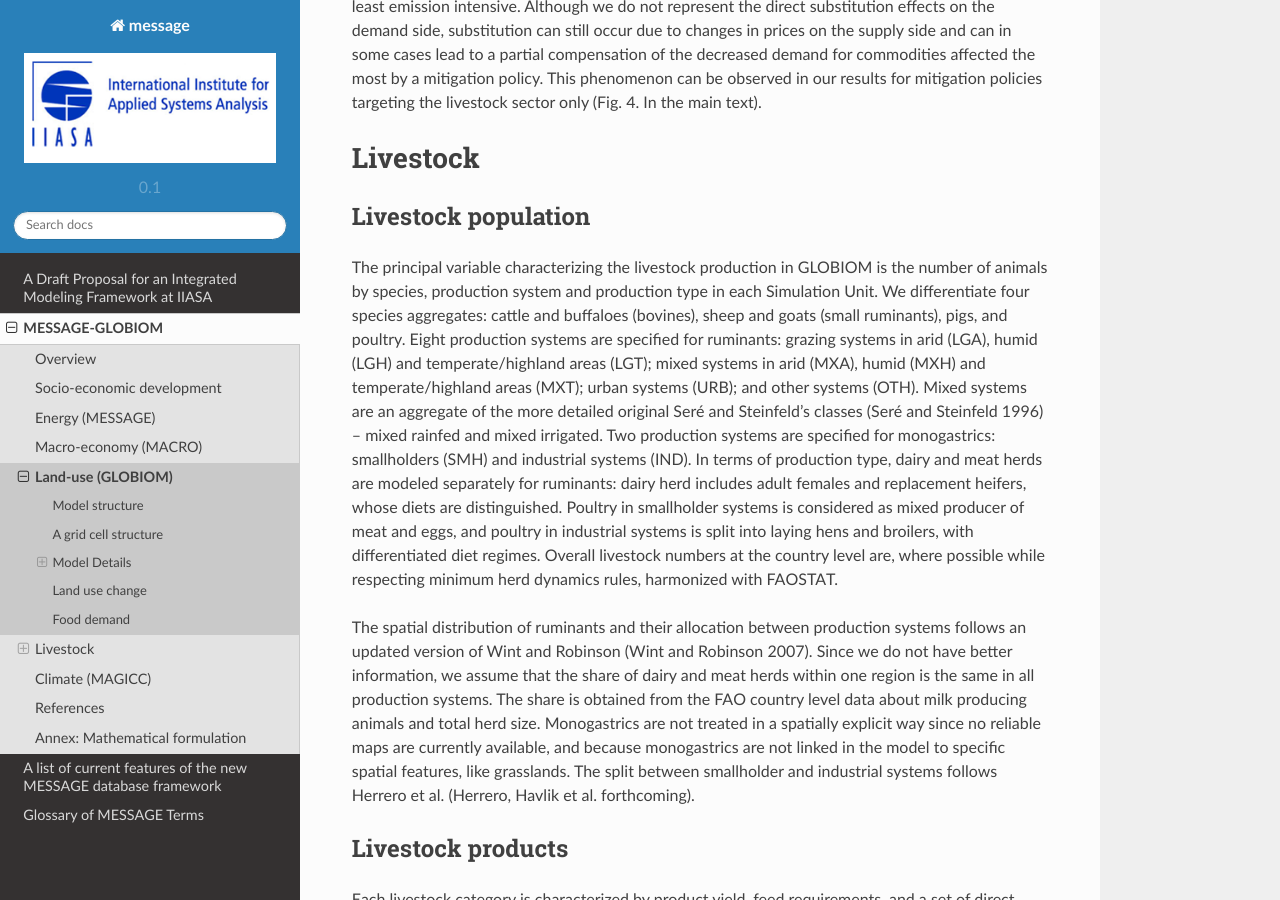
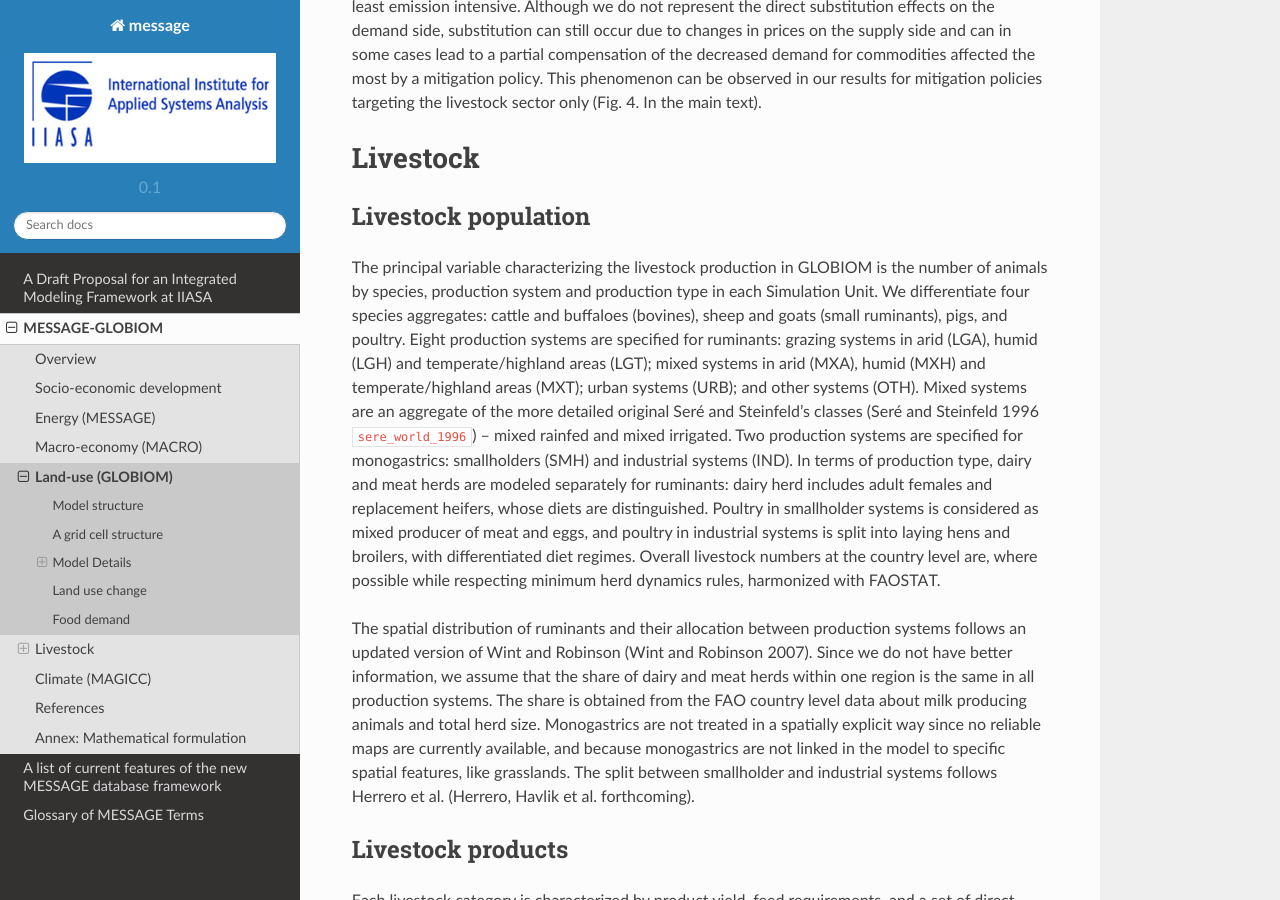
Before and after one commit to iiasa/message_doc, a Sphinx documentation site: the page built from source/message_globiom/land_use/index.rst, in a window 1280 px wide and 900 px high, scrolled down 3192 px. Built offline with Sphinx 7.4.7 and the Read the Docs theme 2.0.0, drawn with Linux system fonts in a browser that asks for light colours; pages that are not in the unit, such as notebooks, are missing from menus; cross-references to code outside the pages are shown as plain code.

Commit message:
citation

```diff
--- a/source/message_globiom/land_use/index.rst
+++ b/source/message_globiom/land_use/index.rst
@@ -45,7 +45,7 @@
 
 Livestock population
 ----
-The principal variable characterizing the livestock production in GLOBIOM is the number of animals by species, production system and production type in each Simulation Unit. We differentiate four species aggregates: cattle and buffaloes (bovines), sheep and goats (small ruminants), pigs, and poultry. Eight production systems are specified for ruminants: grazing systems in arid (LGA), humid (LGH) and temperate/highland areas (LGT); mixed systems in arid (MXA), humid (MXH) and temperate/highland areas (MXT); urban systems (URB); and other systems (OTH). Mixed systems are an aggregate of the more detailed original Seré and Steinfeld’s classes (Seré and Steinfeld 1996) – mixed rainfed and mixed irrigated. Two production systems are specified for monogastrics: smallholders (SMH) and industrial systems (IND). In terms of production type, dairy and meat herds are modeled separately for ruminants: dairy herd includes adult females and replacement heifers, whose diets are distinguished. Poultry in smallholder systems is considered as mixed producer of meat and eggs, and poultry in industrial systems is split into laying hens and broilers, with differentiated diet regimes. Overall livestock numbers at the country level are, where possible while respecting minimum herd dynamics rules, harmonized with FAOSTAT.
+The principal variable characterizing the livestock production in GLOBIOM is the number of animals by species, production system and production type in each Simulation Unit. We differentiate four species aggregates: cattle and buffaloes (bovines), sheep and goats (small ruminants), pigs, and poultry. Eight production systems are specified for ruminants: grazing systems in arid (LGA), humid (LGH) and temperate/highland areas (LGT); mixed systems in arid (MXA), humid (MXH) and temperate/highland areas (MXT); urban systems (URB); and other systems (OTH). Mixed systems are an aggregate of the more detailed original Seré and Steinfeld’s classes (Seré and Steinfeld 1996 :cite:`sere_world_1996`) – mixed rainfed and mixed irrigated. Two production systems are specified for monogastrics: smallholders (SMH) and industrial systems (IND). In terms of production type, dairy and meat herds are modeled separately for ruminants: dairy herd includes adult females and replacement heifers, whose diets are distinguished. Poultry in smallholder systems is considered as mixed producer of meat and eggs, and poultry in industrial systems is split into laying hens and broilers, with differentiated diet regimes. Overall livestock numbers at the country level are, where possible while respecting minimum herd dynamics rules, harmonized with FAOSTAT.
 
 The spatial distribution of ruminants and their allocation between production systems follows an updated version of Wint and Robinson (Wint and Robinson 2007). Since we do not have better information, we assume that the share of dairy and meat herds within one region is the same in all production systems. The share is obtained from the FAO country level data about milk producing animals and total herd size. Monogastrics are not treated in a spatially explicit way since no reliable maps are currently available, and because monogastrics are not linked in the model to specific spatial features, like grasslands. The split between smallholder and industrial systems follows Herrero et al. (Herrero, Havlik et al. forthcoming).
 
```
